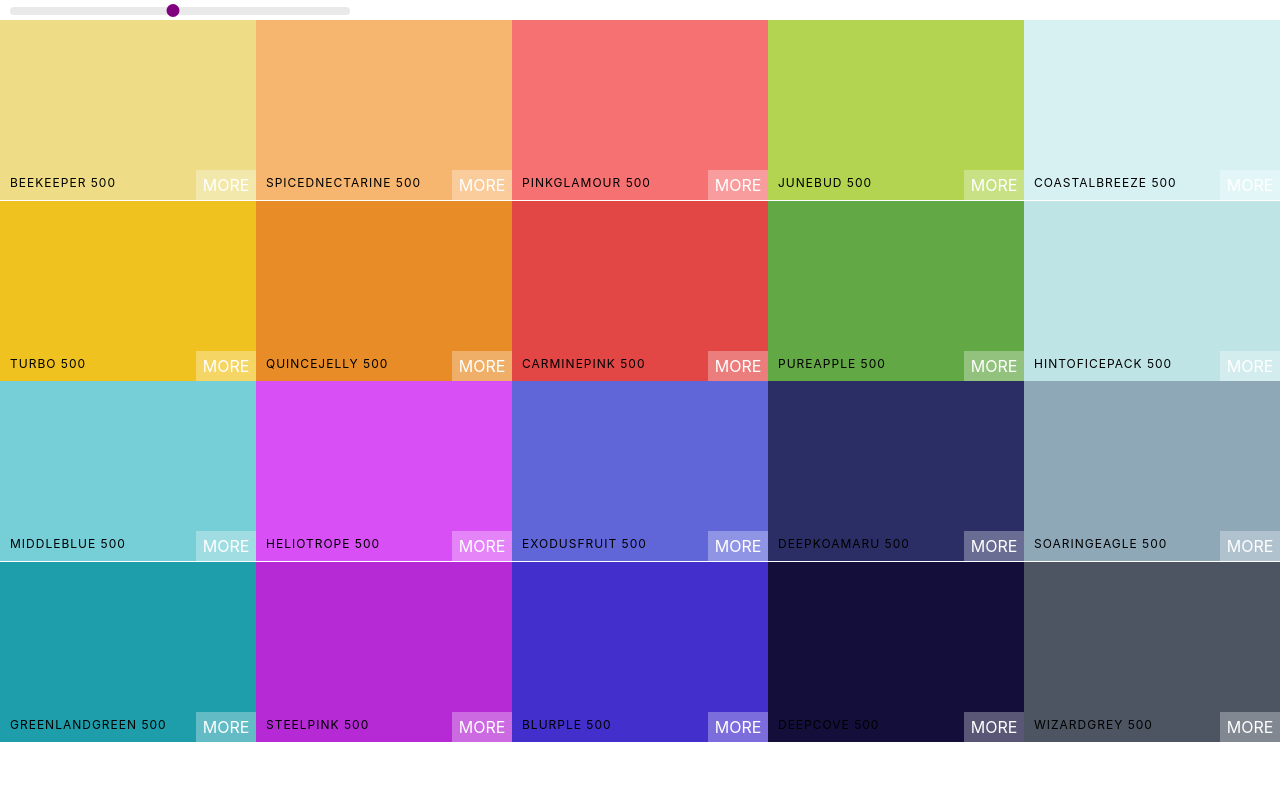
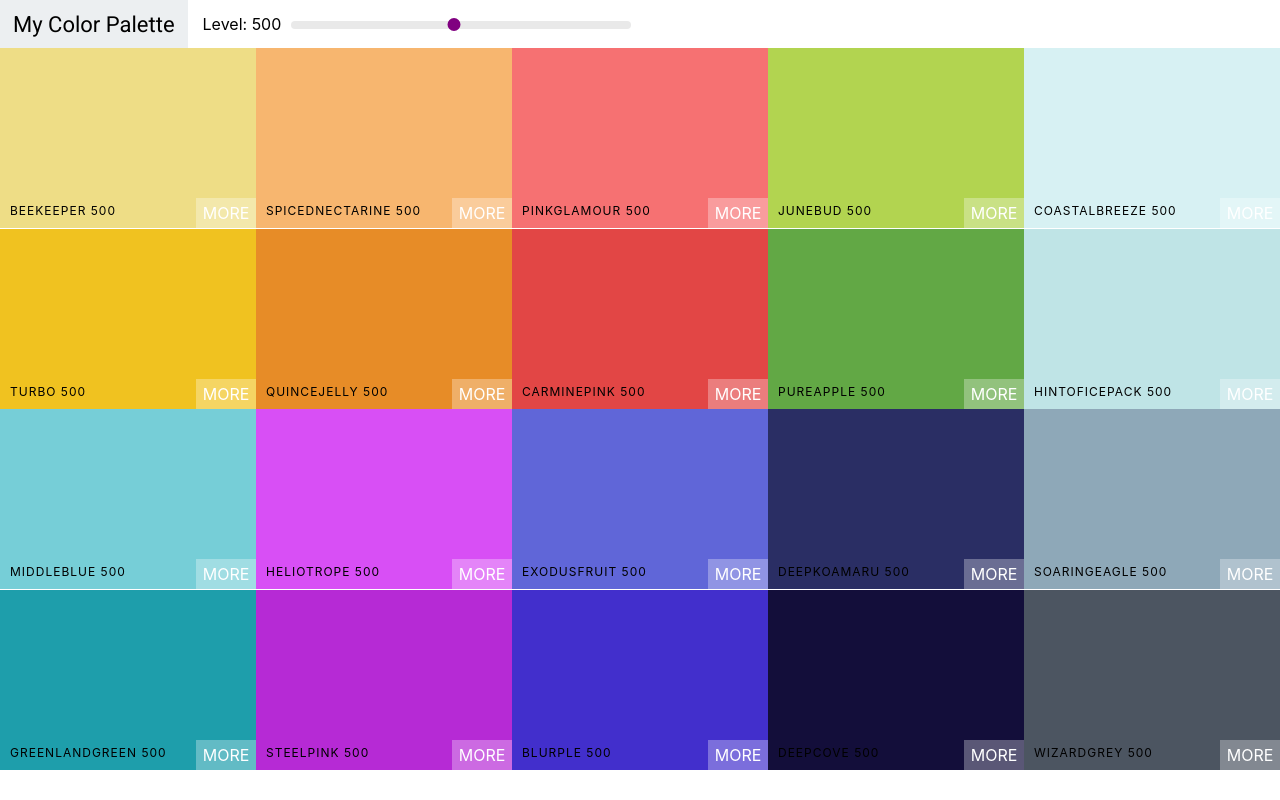
Before and after one commit to florxgomez/react-colors, a React (Create React App) app: page / in a window 1280 px wide. Built offline with nearby package versions, Linux system fonts and the light colour scheme.

Commit message:
add navbar and font

```diff
--- a/public/index.html
+++ b/public/index.html
@@ -10,6 +10,7 @@
       content="Web site created using create-react-app"
     />
     <link rel="apple-touch-icon" href="%PUBLIC_URL%/logo192.png" />
+    <link href="https://fonts.googleapis.com/css2?family=Roboto:wght@100;400;500&display=swap" rel="stylesheet">
     <!--
       manifest.json provides metadata used when your web app is installed on a
       user's mobile device or desktop. See https://developers.google.com/web/fundamentals/web-app-manifest/
--- /dev/null
+++ b/src/components/NavBar.js
@@ -0,0 +1,40 @@
+import React from 'react';
+import Slider from 'rc-slider';
+import 'rc-slider/assets/index.css';
+import '../styles/NavBar.css';
+
+const NavBar = ({ level, changeLevel }) => {
+  return (
+    <div className="navbar">
+      <div className="logo">
+        <a href="/">My Color Palette</a>
+      </div>
+      <div className="slider-container">
+        <span>Level: {level}</span>
+        <div className="slider">
+          <Slider
+            defaultValue={level}
+            min={100}
+            max={900}
+            step={100}
+            onAfterChange={changeLevel}
+            trackStyle={{ backgroundColor: 'transparent' }}
+            handleStyle={{
+              backgroundColor: 'purple',
+              outline: 'none',
+              border: '2px solid purple',
+              boxShadow: 'none',
+              width: '13px',
+              height: '13px',
+              marginLeft: '-7px',
+              marginTop: '-3px',
+            }}
+            railStyle={{ height: '8px' }}
+          />
+        </div>
+      </div>
+    </div>
+  );
+};
+
+export default NavBar;
--- a/src/components/Palette.js
+++ b/src/components/Palette.js
@@ -1,7 +1,6 @@
 import React, { useState } from 'react';
 import ColorBox from './ColorBox';
-import Slider from 'rc-slider';
-import 'rc-slider/assets/index.css';
+import NavBar from './NavBar';
 import '../styles/Palette.css';
 
 const Palette = ({ palette }) => {
@@ -17,28 +16,7 @@
 
   return (
     <div className="palette">
-      <div className="slider">
-        <Slider
-          defaultValue={level}
-          min={100}
-          max={900}
-          step={100}
-          onAfterChange={changeLevel}
-          trackStyle={{ backgroundColor: 'transparent' }}
-          handleStyle={{
-            backgroundColor: 'purple',
-            outline: 'none',
-            border: '2px solid purple',
-            boxShadow: 'none',
-            width: '13px',
-            height: '13px',
-            marginLeft: '-7px',
-            marginTop: '-3px',
-          }}
-          railStyle={{ height: '8px' }}
-        />
-      </div>
-      {/* navbar */}
+      <NavBar level={level} changeLevel={changeLevel} />
       <div className="palette-colors">{colorBoxes}</div>
       {/* footer */}
     </div>
--- /dev/null
+++ b/src/styles/NavBar.css
@@ -0,0 +1,22 @@
+.navbar {
+  display: flex;
+  align-items: center;
+  justify-content: flex-start;
+  height: 6vh;
+}
+
+.logo {
+  margin-right: 15px;
+  padding: 0 13px;
+  font-size: 22px;
+  background-color: #eceff1;
+  font-family: Roboto;
+  height: 100%;
+  display: flex;
+  align-items: center;
+}
+
+.logo a {
+  text-decoration: none;
+  color: black;
+}
```
